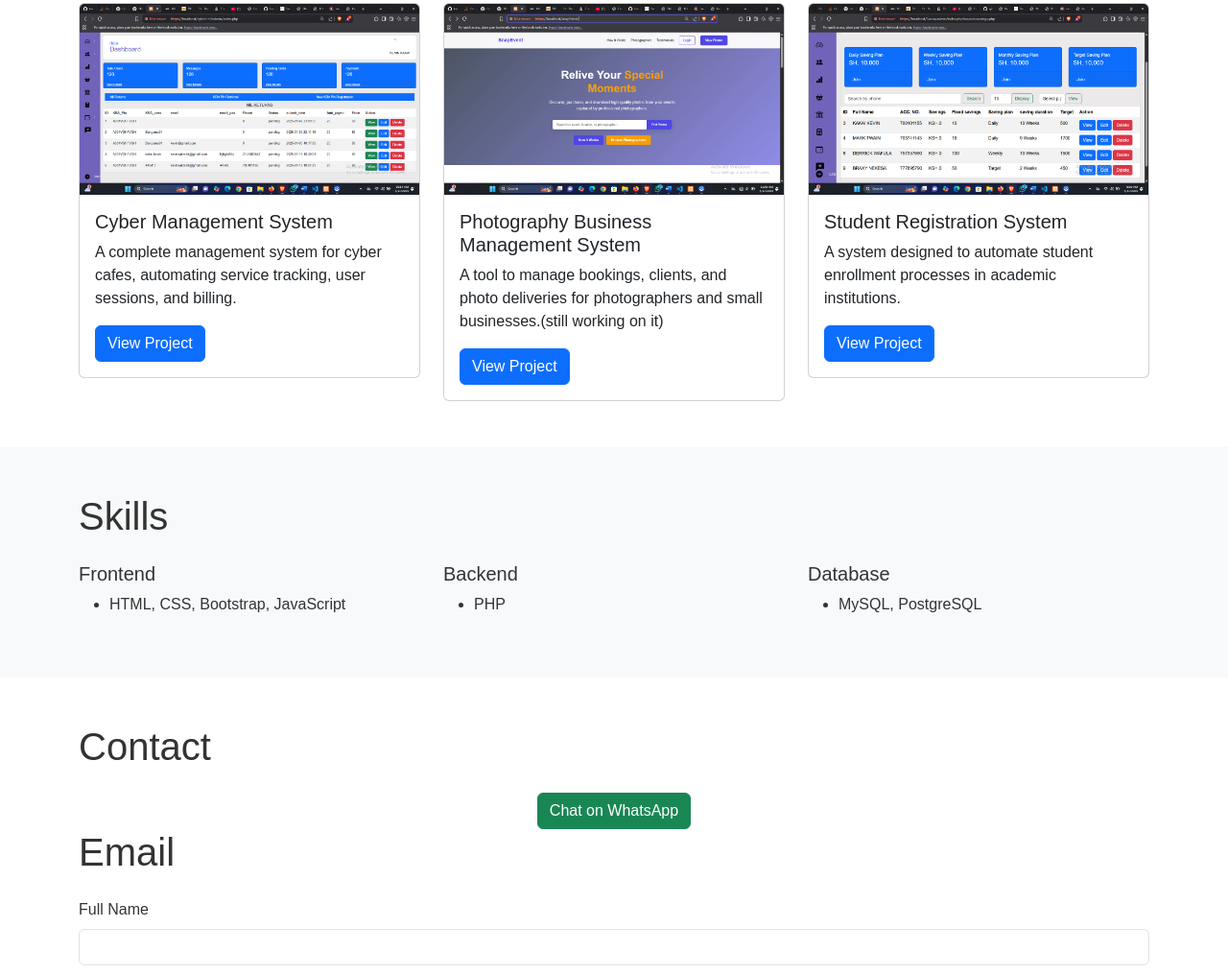
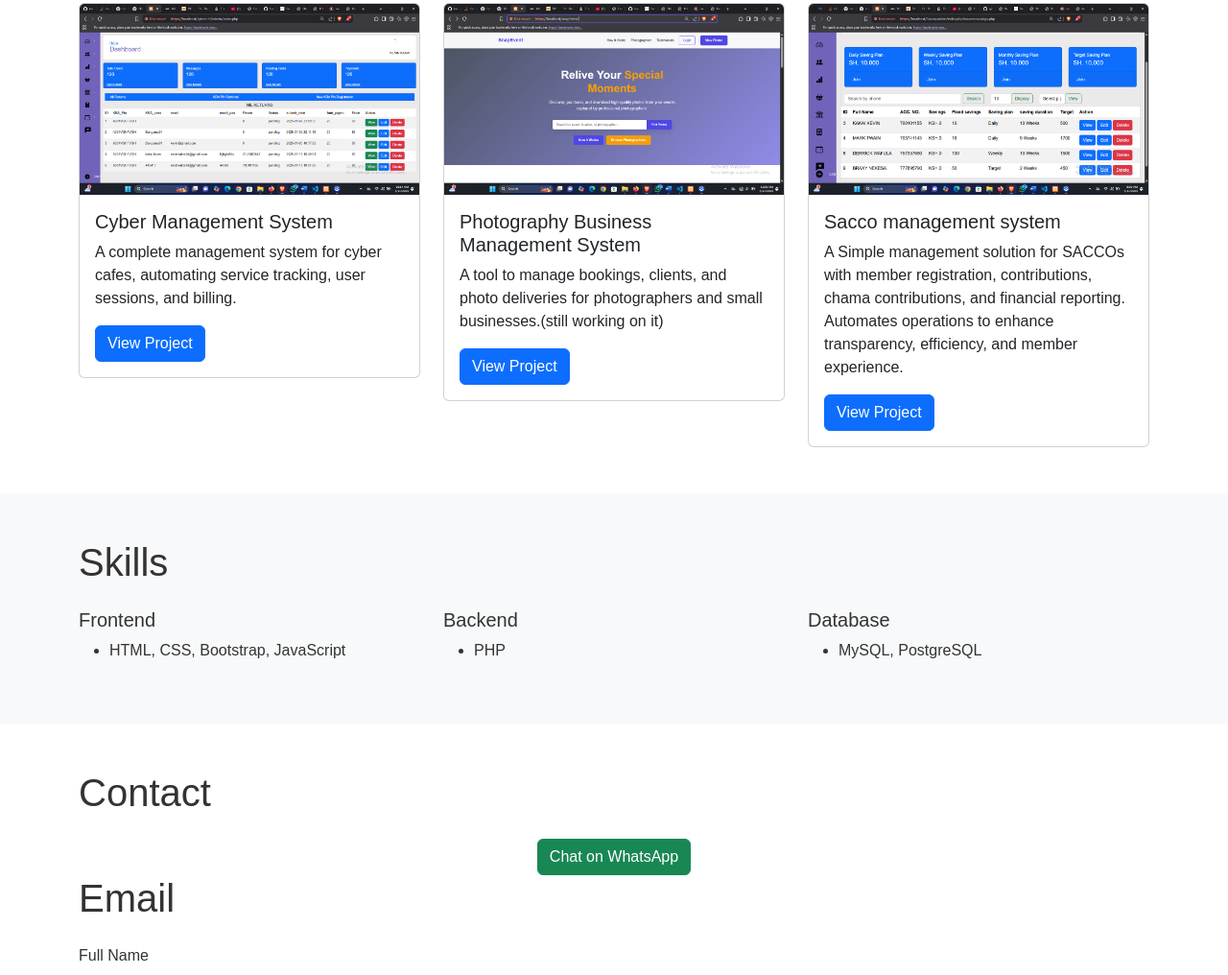
Before and after one commit to kevin-kakai4454/portfolio, a plain HTML site: page index.html in a window 1280 px wide. Shown: the part 1389-2405 px from the top of the page at 96% size. Drawn offline with nearby package versions, Linux system fonts and the light colour scheme; some icons are missing.

Commit message:
small changes in the description of projects

```diff
--- a/index.html
+++ b/index.html
@@ -108,8 +108,9 @@
           <div class="card">
             <img src="images/sacco.png" class="card-img-top" alt="Project 3">
             <div class="card-body">
-              <h5 class="card-title">Student Registration System</h5>
-              <p class="card-text">A system designed to automate student enrollment processes in academic institutions.</p>
+              <h5 class="card-title">Sacco management system</h5>
+              <p class="card-text">A Simple management solution for SACCOs with member registration, contributions, chama contributions, and financial reporting. Automates operations to enhance transparency, efficiency, and member experience.
+              </p>
               <a href="#" class="btn btn-primary">View Project</a>
             </div>
           </div>
```
